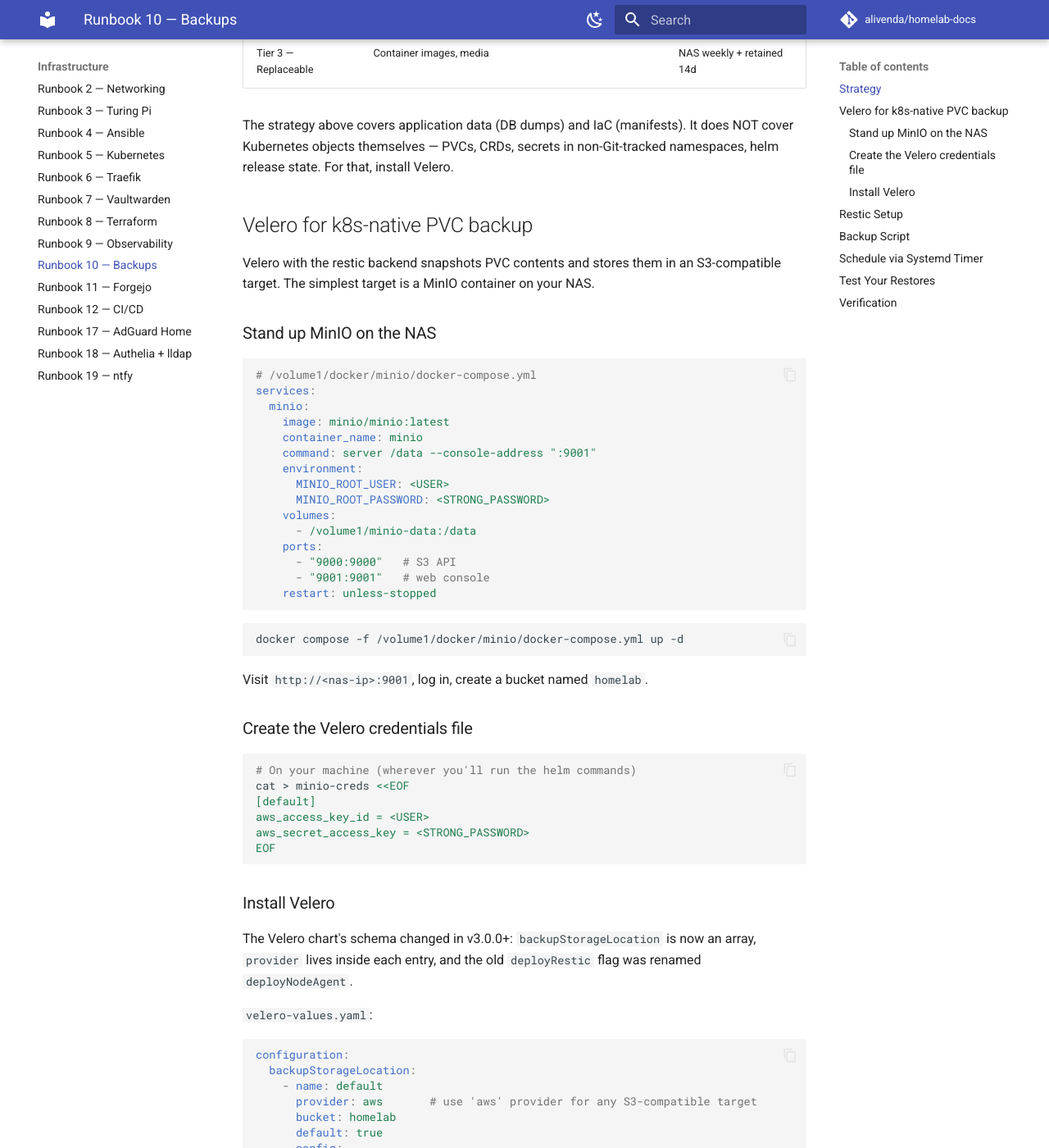
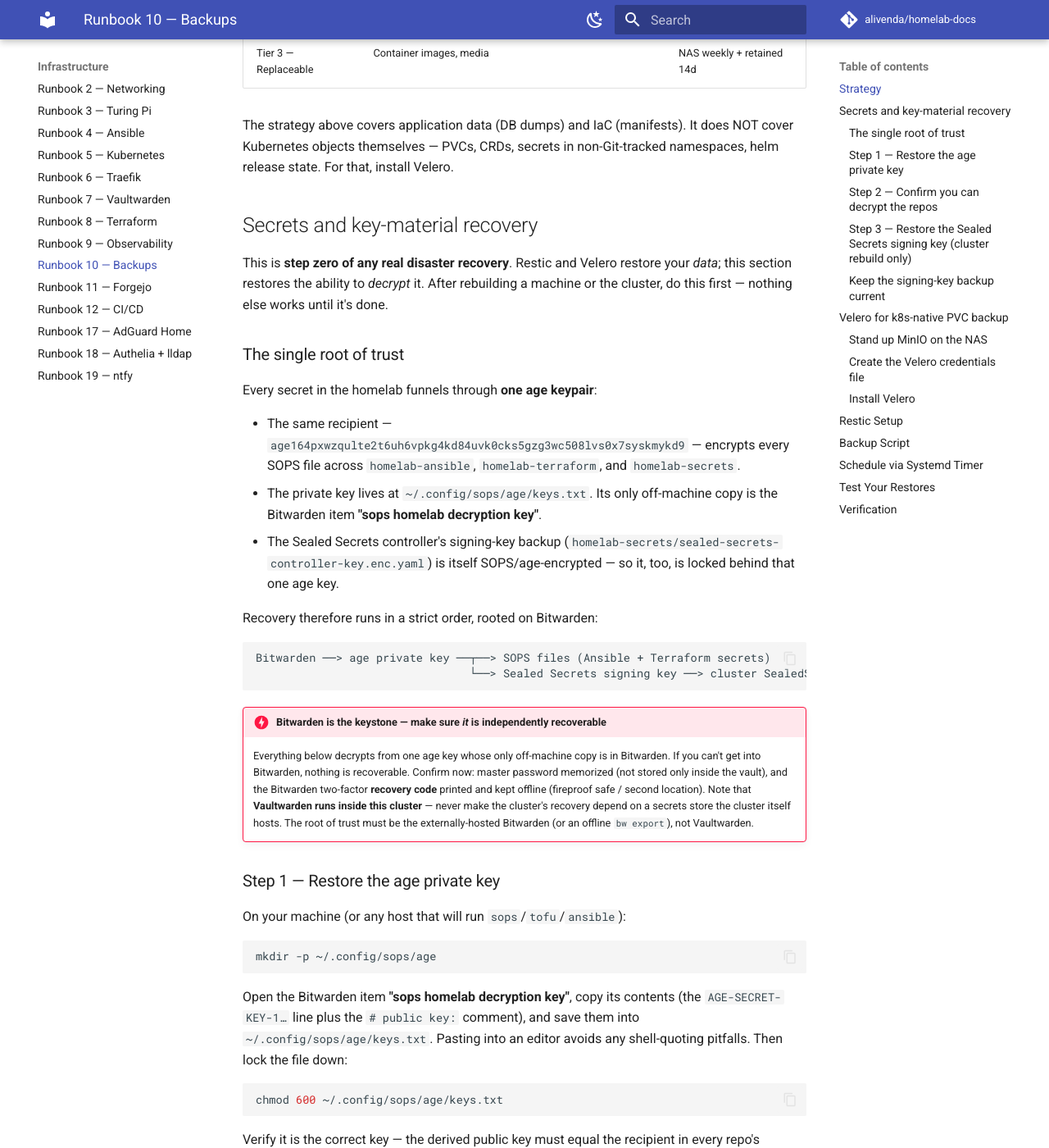
Before and after one commit to alivenda/homelab-docs, an MkDocs documentation site: the page built from docs/10-backups.md, in a window 1280 px wide and 1400 px high, scrolled down 674 px. Shown: the whole window at 82% size. Built offline with MkDocs 1.6.1 and Material for MkDocs 9.7.7, drawn with Linux system fonts in a browser that asks for light colours; comment, search, counter and statistics services are not loaded; some of the changed text lies outside the part shown.

Commit message:
docs(backups): add secrets and key-material recovery to Runbook 10
Runbook 10 restored data (restic/Velero) but never covered restoring the
ability to decrypt it after a machine or cluster rebuild. Documents the age
key as the single root of trust (Bitwarden -> age key -> SOPS files + Sealed
Secrets signing key), the strict restore order, the Sealed Secrets signing-key
restore-by-label procedure, and matching verification items.

````diff
--- a/docs/10-backups.md
+++ b/docs/10-backups.md
@@ -17,6 +17,97 @@ Local backups with a clearly-marked offsite TODO.
 | Tier 3 — Replaceable | Container images, media | NAS weekly + retained 14d |
 
 The strategy above covers application data (DB dumps) and IaC (manifests). It does NOT cover Kubernetes objects themselves — PVCs, CRDs, secrets in non-Git-tracked namespaces, helm release state. For that, install Velero.
+
+## Secrets and key-material recovery
+
+This is **step zero of any real disaster recovery**. Restic and Velero restore your *data*; this section restores the ability to *decrypt* it. After rebuilding a machine or the cluster, do this first — nothing else works until it's done.
+
+### The single root of trust
+
+Every secret in the homelab funnels through **one age keypair**:
+
+- The same recipient — `age164pxwzqulte2t6uh6vpkg4kd84uvk0cks5gzg3wc508lvs0x7syskmykd9` — encrypts every SOPS file across `homelab-ansible`, `homelab-terraform`, and `homelab-secrets`.
+- The private key lives at `~/.config/sops/age/keys.txt`. Its only off-machine copy is the Bitwarden item **"sops homelab decryption key"**.
+- The Sealed Secrets controller's signing-key backup (`homelab-secrets/sealed-secrets-controller-key.enc.yaml`) is itself SOPS/age-encrypted — so it, too, is locked behind that one age key.
+
+Recovery therefore runs in a strict order, rooted on Bitwarden:
+
+```
+Bitwarden ──> age private key ──┬──> SOPS files (Ansible + Terraform secrets)
+                                └──> Sealed Secrets signing key ──> cluster SealedSecrets
+```
+
+!!! danger "Bitwarden is the keystone — make sure *it* is independently recoverable"
+    Everything below decrypts from one age key whose only off-machine copy is in Bitwarden. If you can't get into Bitwarden, nothing is recoverable. Confirm now: master password memorized (not stored only inside the vault), and the Bitwarden two-factor **recovery code** printed and kept offline (fireproof safe / second location). Note that **Vaultwarden runs inside this cluster** — never make the cluster's recovery depend on a secrets store the cluster itself hosts. The root of trust must be the externally-hosted Bitwarden (or an offline `bw export`), not Vaultwarden.
+
+### Step 1 — Restore the age private key
+
+On your machine (or any host that will run `sops`/`tofu`/`ansible`):
+
+```sh
+mkdir -p ~/.config/sops/age
+```
+
+Open the Bitwarden item **"sops homelab decryption key"**, copy its contents (the `AGE-SECRET-KEY-1…` line plus the `# public key:` comment), and save them into `~/.config/sops/age/keys.txt`. Pasting into an editor avoids any shell-quoting pitfalls. Then lock the file down:
+
+```sh
+chmod 600 ~/.config/sops/age/keys.txt
+```
+
+Verify it is the correct key — the derived public key must equal the recipient in every repo's `.sops.yaml`:
+
+```sh
+age-keygen -y ~/.config/sops/age/keys.txt
+# Expected: age164pxwzqulte2t6uh6vpkg4kd84uvk0cks5gzg3wc508lvs0x7syskmykd9
+```
+
+If that matches, the repo-side secret layer is recoverable. SOPS reads `~/.config/sops/age/keys.txt` automatically; if you keep the key elsewhere, point `SOPS_AGE_KEY_FILE` at it.
+
+### Step 2 — Confirm you can decrypt the repos
+
+```sh
+sops --decrypt homelab-secrets/sealed-secrets-controller-key.enc.yaml | head
+```
+
+A successful decrypt confirms the whole SOPS layer. Each repo unlocks a different part of the rebuild:
+
+| Repo | File | Unlocks |
+|---|---|---|
+| `homelab-ansible` | `secrets/secrets.sops.yaml` | `k3s_token`, `tailscale_authkey` — needed to re-bootstrap the cluster and Tailscale routers |
+| `homelab-terraform` | `cloudflare/secrets.enc.yaml` | Cloudflare API token — needed for `tofu apply` |
+| `homelab-secrets` | `sealed-secrets-controller-key.enc.yaml` | the cluster's Sealed Secrets signing key (Step 3) |
+
+### Step 3 — Restore the Sealed Secrets signing key (cluster rebuild only)
+
+Only needed when the cluster was rebuilt. A fresh Sealed Secrets controller generates a **new** keypair and cannot decrypt secrets that were sealed against the old one — so every `SealedSecret` committed to `homelab-manifests` would be undecryptable. Restoring the backed-up signing key avoids re-sealing anything.
+
+```bash
+# 1. Ensure the controller exists (ArgoCD installs it into the sealed-secrets namespace).
+kubectl get deploy -n sealed-secrets sealed-secrets-controller
+
+# 2. Decrypt the backed-up signing key on your machine and apply it to the cluster.
+sops --decrypt sealed-secrets-controller-key.enc.yaml | kubectl apply -f -
+
+# 3. Restart the controller so it loads the restored key.
+kubectl delete pod -n sealed-secrets -l app.kubernetes.io/name=sealed-secrets
+
+# 4. Confirm the restored key is present and active.
+kubectl get secret -n sealed-secrets -l sealedsecrets.bitnami.com/sealed-secrets-key
+# Expected: a kubernetes.io/tls secret labelled ...sealed-secrets-key=active
+```
+
+Re-syncing `homelab-manifests` in ArgoCD will now decrypt every existing SealedSecret normally — no manifest changes required.
+
+### Keep the signing-key backup current
+
+The controller rotates/renews its key on a schedule and on some upgrades, so the backup goes stale. Re-take it after any Sealed Secrets controller upgrade or key rotation, then commit via a branch + PR to `homelab-secrets`:
+
+```sh
+kubectl get secret -n sealed-secrets \
+  -l sealedsecrets.bitnami.com/sealed-secrets-key -o yaml > controller-key.yaml
+sops --encrypt controller-key.yaml > sealed-secrets-controller-key.enc.yaml
+rm controller-key.yaml   # never commit the plaintext
+```
 
 ## Velero for k8s-native PVC backup
 
@@ -207,6 +298,15 @@ Once a month, restore latest snapshot to a temp directory and verify the DB open
 
 ## Verification
 
+- [ ] Bitwarden two-factor **recovery code** is printed and stored offline (the keystone — see [The single root of trust](#the-single-root-of-trust)).
+- [ ] age key restores from Bitwarden and derives the expected public key:
+
+    ```sh
+    age-keygen -y ~/.config/sops/age/keys.txt
+    # Expected: age164pxwzqulte2t6uh6vpkg4kd84uvk0cks5gzg3wc508lvs0x7syskmykd9
+    ```
+
+- [ ] `sops --decrypt` succeeds on a known encrypted file (e.g. `homelab-secrets/sealed-secrets-controller-key.enc.yaml`).
 - [ ] Restic repo has snapshots:
 
     ```bash
````
